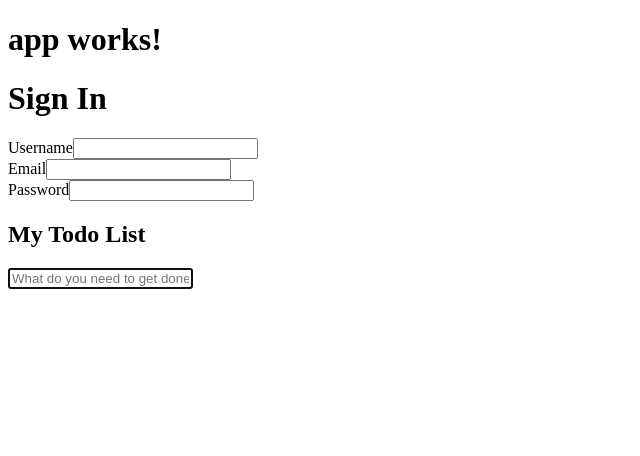
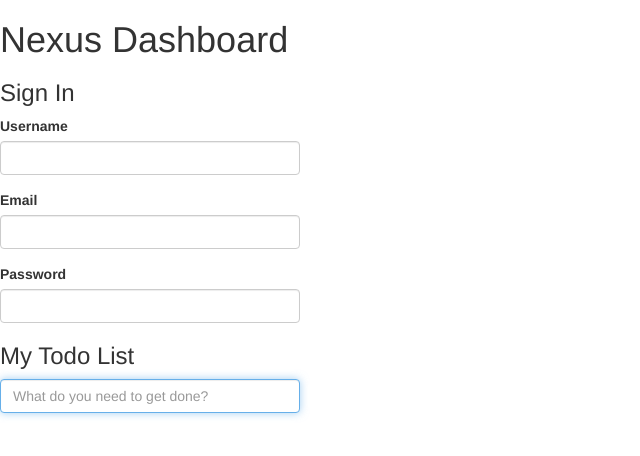
Before and after one commit to bedaria/Nexus, an Angular app: page / in a window 1280 px wide. Shown: the top 456 px of the page, without its empty margins (0-640 px from the left). Built offline with nearby package versions, Linux system fonts and the light colour scheme.

Commit message:
[style] - adds basic Bootstrap styling

```diff
--- a/src/app/app.component.html
+++ b/src/app/app.component.html
@@ -1,5 +1,3 @@
-<h1>
-  {{title}}
-</h1>
+<h1>{{title}}</h1>
 <app-user-profile></app-user-profile>
 <todo-list></todo-list>
--- a/src/app/app.component.ts
+++ b/src/app/app.component.ts
@@ -6,5 +6,5 @@ import { Component } from '@angular/core';
   styleUrls: ['./app.component.css']
 })
 export class AppComponent {
-  title = 'app works!';
+  title = 'Nexus Dashboard';
 }
--- a/src/app/todo-list/todo-list.component.css
+++ b/src/app/todo-list/todo-list.component.css
@@ -0,0 +1,3 @@
+.form-control {
+  width: 300px;
+}
--- a/src/app/todo-list/todo-list.component.html
+++ b/src/app/todo-list/todo-list.component.html
@@ -1,7 +1,7 @@
 <section class="todo-list-container">
   <header class="header">
-    <h1>My Todo List</h1>
-    <input class="new-todo" placeholder="What do you need to get done?" autofocus="" [(ngModel)]="newTodo.title" (keyup.enter)="addTodo()" />
+    <h3>My Todo List</h3>
+    <input class="new-todo form-control" placeholder="What do you need to get done?" autofocus="" [(ngModel)]="newTodo.title" (keyup.enter)="addTodo()" />
   </header>
   <section class="main" *ngIf="todos.length > 0">
     <ul class="todo-list">
--- a/src/app/user-profile/user-profile.component.css
+++ b/src/app/user-profile/user-profile.component.css
@@ -0,0 +1,3 @@
+.form-control {
+  width: 300px;
+}
--- a/src/app/user-profile/user-profile.component.html
+++ b/src/app/user-profile/user-profile.component.html
@@ -1,35 +1,34 @@
-<h1>Sign In</h1>
+<h3>Sign In</h3>
 <form (ngSubmit)="onSubmit(f)" #f="ngForm">
-  <div class="form-control">
+  <div class="form-group">
     <label for="username">Username</label>
-    <input type="text"
+    <input
+      type="text"
       class="form-control"
       id="username"
       ngModel
       name="username"
-           required
-    >
+      required>
   </div>
-  <div class="form-control">
+  <div class="form-group">
     <label for="email">Email</label>
-    <input type="email"
+    <input
+      type="email"
       class="form-control"
       id="email"
       ngModel
       name="email"
       required
-           pattern="/^[-a-z0-9~!$%^&*_=+}{\'?]+(\.[-a-z0-9~!$%^&*_=+}{\'?]+)*@([a-z0-9_][-a-z0-9_]*(\.[-a-z0-9_]+)*\.(aero|arpa|biz|com|coop|edu|gov|info|int|mil|museum|name|net|org|pro|travel|mobi|[a-z][a-z])|([0-9]{1,3}\.[0-9]{1,3}\.[0-9]{1,3}\.[0-9]{1,3}))(:[0-9]{1,5})?$/i
-"
-    >
+      pattern="/^[-a-z0-9~!$%^&*_=+}{\'?]+(\.[-a-z0-9~!$%^&*_=+}{\'?]+)*@([a-z0-9_][-a-z0-9_]*(\.[-a-z0-9_]+)*\.(aero|arpa|biz|com|coop|edu|gov|info|int|mil|museum|name|net|org|pro|travel|mobi|[a-z][a-z])|([0-9]{1,3}\.[0-9]{1,3}\.[0-9]{1,3}\.[0-9]{1,3}))(:[0-9]{1,5})?$/i">
   </div>
-  <div class="form-control">
+  <div class="form-group">
     <label for="password">Password</label>
-    <input type="text"
+    <input
+      type="text"
       class="form-control"
       id="password"
       ngModel
       name="password"
-           required
-    >
+      required>
   </div>
 </form>
--- a/src/index.html
+++ b/src/index.html
@@ -7,6 +7,7 @@
 
   <meta name="viewport" content="width=device-width, initial-scale=1">
   <link rel="icon" type="image/x-icon" href="favicon.ico">
+  <link href="https://maxcdn.bootstrapcdn.com/bootstrap/3.3.7/css/bootstrap.min.css" rel="stylesheet">
 </head>
 <body>
   <app-root>Loading...</app-root>
```
Lines whose indentation alone changed are shown as unchanged.
